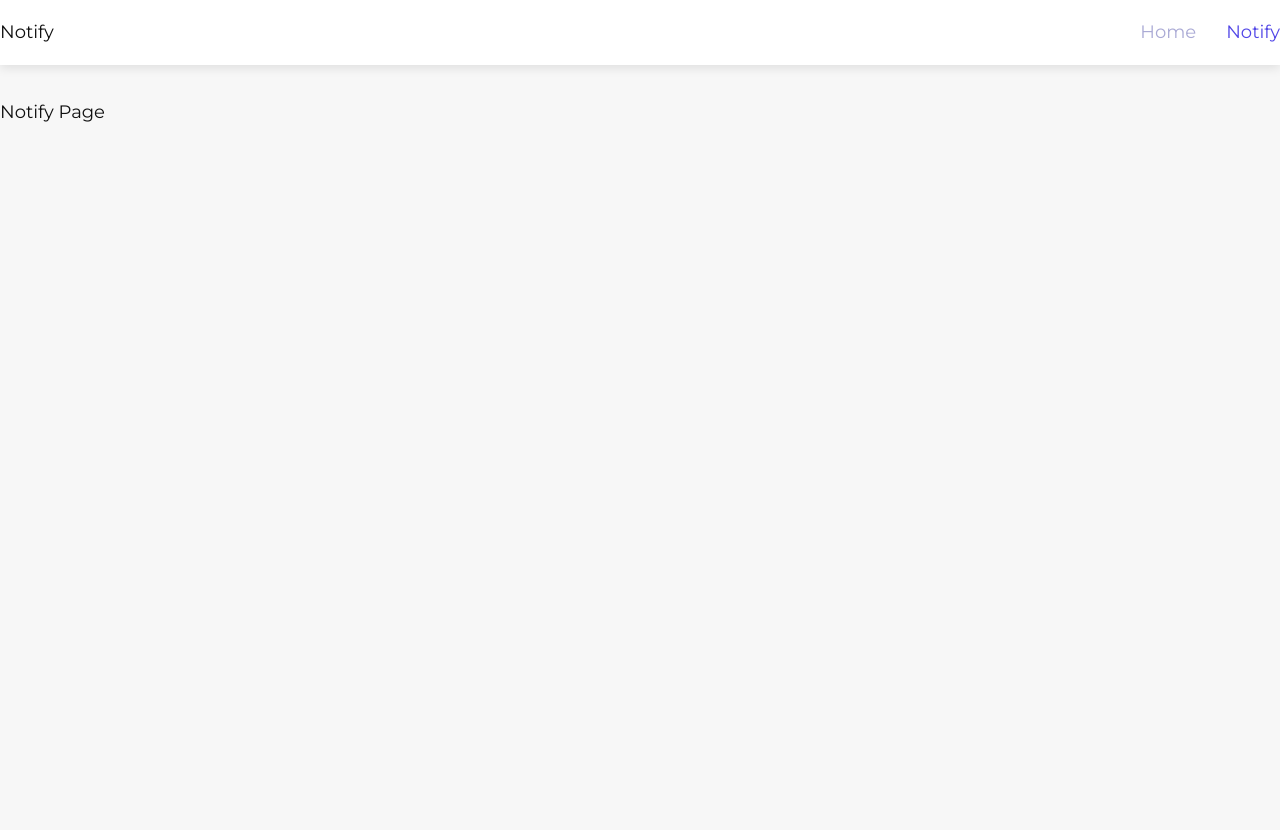
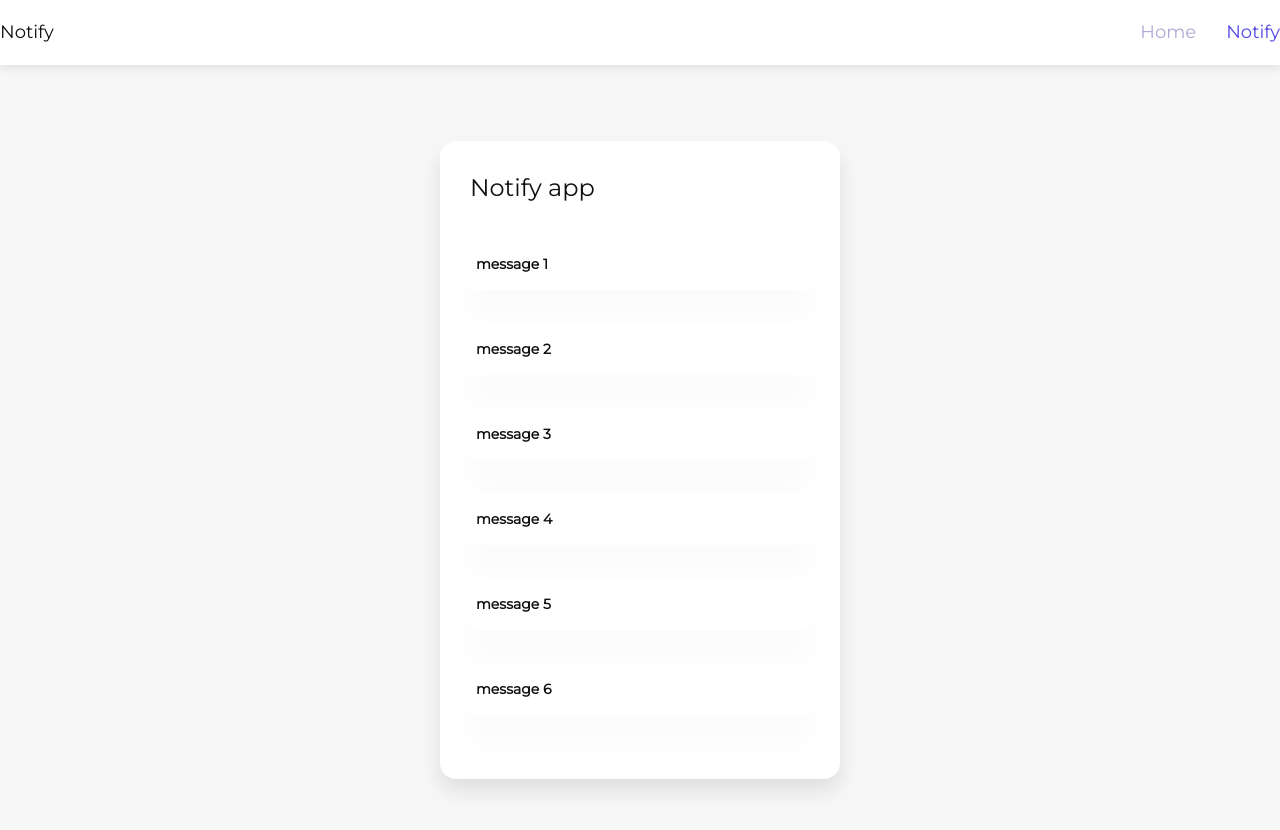
Before and after one commit to Incorrect111/Notify, a Vue app: page /#/notify in a window 1280 px wide. Shown: the top 830 px of the page. Built offline with nearby package versions, Linux system fonts and the light colour scheme.

Commit message:
add preloader

```diff
--- /dev/null
+++ b/Preloader.vue
@@ -0,0 +1,129 @@
+<template>
+  <div class="preloader"
+       :style="{ width : width + 'px', height: height + 'px' }">
+
+    <!-- wBalls -->
+    <div class="wBall" id="wBall_1"><div class="wInnerBall"></div></div>
+    <div class="wBall" id="wBall_2"><div class="wInnerBall"></div></div>
+    <div class="wBall" id="wBall_3"><div class="wInnerBall"></div></div>
+    <div class="wBall" id="wBall_4"><div class="wInnerBall"></div></div>
+    <div class="wBall" id="wBall_5"><div class="wInnerBall"></div></div>
+
+  </div>
+</template>
+
+<script>
+export default {
+  props: {
+    width: {
+      type: Number,
+      default: 16
+    },
+    height: {
+      type: Number,
+      default: 16
+    }
+  }
+}
+</script>
+
+<style scoped>
+.preloader {
+  position: relative;
+  display: inline-block;
+  margin:auto;
+}
+
+.wBall {
+  position: absolute;
+  width: 100%;
+  height: 100%;
+  opacity: 0;
+  transform: rotate(225deg);
+  animation: orbit 3.6325s infinite;
+}
+
+.wInnerBall{
+  position: absolute;
+  width: 5%;
+  height: 5%;
+  background: #444ce0;
+  left:0px;
+  top:0px;
+  border-radius: 3px;
+}
+
+#wBall_1 {
+  animation-delay: 0.796s;
+}
+
+#wBall_2 {
+  animation-delay: 0.153s;
+}
+
+#wBall_3 {
+  animation-delay: 0.3165s;
+}
+
+#wBall_4 {
+  animation-delay: 0.4695s;
+}
+
+#wBall_5 {
+  animation-delay: 0.633s;
+}
+
+@keyframes orbit {
+  0% {
+    opacity: 1;
+    z-index:99;
+    transform: rotate(180deg);
+    animation-timing-function: ease-out;
+  }
+
+  7% {
+    opacity: 1;
+    transform: rotate(300deg);
+    animation-timing-function: linear;
+    origin:0%;
+  }
+
+  30% {
+    opacity: 1;
+    transform:rotate(410deg);
+    animation-timing-function: ease-in-out;
+    origin:7%;
+  }
+
+  39% {
+    opacity: 1;
+    transform: rotate(645deg);
+    animation-timing-function: linear;
+    origin:30%;
+  }
+
+  70% {
+    opacity: 1;
+    transform: rotate(770deg);
+    animation-timing-function: ease-out;
+    origin:39%;
+  }
+
+  75% {
+    opacity: 1;
+    transform: rotate(900deg);
+    animation-timing-function: ease-out;
+    origin:70%;
+  }
+
+  76% {
+  opacity: 0;
+    transform:rotate(900deg);
+  }
+
+  100% {
+  opacity: 0;
+    transform: rotate(900deg);
+  }
+}
+</style>
--- a/package.json
+++ b/package.json
@@ -1,5 +1,5 @@
 {
-    "name": "users-crm",
+    "name": "notify",
     "version": "0.1.0",
     "private": true,
     "scripts": {
--- /dev/null
+++ b/src/components/Notify.vue
@@ -0,0 +1,53 @@
+<template>
+  <table>
+    <transition-group name="list" tag="tbody">
+      <tr v-for="message in messages" :key="message.title">
+        <td> <span>{{ message.title }}</span> </td>
+      </tr>
+    </transition-group>
+  </table>
+</template>
+
+<script>
+export default {
+  props: {
+    messages: {
+      type: Array,
+      required: true
+    }
+  }
+}
+</script>
+
+<style lang="scss" scoped>
+table {
+  text-align: center;
+}
+td {
+  display: flex;
+  justify-content: space-between;
+  padding: 12px 6px;
+  font-size: 14px;
+}
+
+/* Animation */
+.list-item {
+  display: inline-block;
+  margin-right: 10px;
+}
+.list-enter-active, .list-leave-active {
+  transition: all 1s;
+}
+.list-enter, .list-leave-to /* .list-leave-active до версии 2.1.8 */ {
+  opacity: 0;
+  transform: translateY(30px);
+}
+
+button {
+  margin-top: 20px;
+  &.btnDisabled {
+    cursor: default;
+    opacity: .6;
+  }
+}
+</style>
--- /dev/null
+++ b/src/components/UI/Preloader.vue
@@ -0,0 +1,129 @@
+<template>
+  <div class="preloader"
+       :style="{ width : width + 'px', height: height + 'px' }">
+
+    <!-- wBalls -->
+    <div class="wBall" id="wBall_1"><div class="wInnerBall"></div></div>
+    <div class="wBall" id="wBall_2"><div class="wInnerBall"></div></div>
+    <div class="wBall" id="wBall_3"><div class="wInnerBall"></div></div>
+    <div class="wBall" id="wBall_4"><div class="wInnerBall"></div></div>
+    <div class="wBall" id="wBall_5"><div class="wInnerBall"></div></div>
+
+  </div>
+</template>
+
+<script>
+export default {
+  props: {
+    width: {
+      type: Number,
+      default: 16
+    },
+    height: {
+      type: Number,
+      default: 16
+    }
+  }
+}
+</script>
+
+<style scoped>
+.preloader {
+  position: relative;
+  display: inline-block;
+  margin:auto;
+}
+
+.wBall {
+  position: absolute;
+  width: 100%;
+  height: 100%;
+  opacity: 0;
+  transform: rotate(225deg);
+  animation: orbit 3.6325s infinite;
+}
+
+.wInnerBall{
+  position: absolute;
+  width: 5%;
+  height: 5%;
+  background: #444ce0;
+  left:0px;
+  top:0px;
+  border-radius: 3px;
+}
+
+#wBall_1 {
+  animation-delay: 0.796s;
+}
+
+#wBall_2 {
+  animation-delay: 0.153s;
+}
+
+#wBall_3 {
+  animation-delay: 0.3165s;
+}
+
+#wBall_4 {
+  animation-delay: 0.4695s;
+}
+
+#wBall_5 {
+  animation-delay: 0.633s;
+}
+
+@keyframes orbit {
+  0% {
+    opacity: 1;
+    z-index:99;
+    transform: rotate(180deg);
+    animation-timing-function: ease-out;
+  }
+
+  7% {
+    opacity: 1;
+    transform: rotate(300deg);
+    animation-timing-function: linear;
+    origin:0%;
+  }
+
+  30% {
+    opacity: 1;
+    transform:rotate(410deg);
+    animation-timing-function: ease-in-out;
+    origin:7%;
+  }
+
+  39% {
+    opacity: 1;
+    transform: rotate(645deg);
+    animation-timing-function: linear;
+    origin:30%;
+  }
+
+  70% {
+    opacity: 1;
+    transform: rotate(770deg);
+    animation-timing-function: ease-out;
+    origin:39%;
+  }
+
+  75% {
+    opacity: 1;
+    transform: rotate(900deg);
+    animation-timing-function: ease-out;
+    origin:70%;
+  }
+
+  76% {
+  opacity: 0;
+    transform:rotate(900deg);
+  }
+
+  100% {
+  opacity: 0;
+    transform: rotate(900deg);
+  }
+}
+</style>
--- a/src/pages/Notify.vue
+++ /dev/null
@@ -1,9 +0,0 @@
-<template>
-  <div class="wrapper-content wrapper-content--fixed">
-    <section>
-      <div class="container">
-        <h1>Notify Page</h1>
-      </div>
-    </section>
-  </div>
-</template>
--- /dev/null
+++ b/src/pages/NotifyPage.vue
@@ -0,0 +1,80 @@
+<template>
+  <div class="wrapper-content wrapper-content--fixed">
+    <section>
+      <div class="container">
+        <!-- wrapper -->
+        <div class="notify__wrapper">
+          <!-- title -->
+          <div class="notify-title">
+            <p>Notify app</p>
+            <!-- svg -->
+          </div>
+
+          <!-- notify-content -->
+          <div class="notify__content">
+            <!-- preloader -->
+            <preloader v-if="loading" :width="90" :height="90"/>
+            <!-- notify -->
+            <notify
+            v-if="!loading"
+            :messages="messages" />
+          </div>
+        </div>
+      </div>
+    </section>
+  </div>
+</template>
+
+<script>
+import notify from "@/components/Notify.vue";
+import preloader from "@/components/UI/Preloader.vue";
+
+export default {
+  components: { notify, preloader },
+
+  data() {
+    return {
+      loading: false,
+      messages: [
+        { title: "message 1" },
+        { title: "message 2" },
+        { title: "message 3" },
+        { title: "message 4" },
+        { title: "message 5" },
+        { title: "message 6" }
+      ]
+    };
+  }
+};
+</script>
+
+ <style lang="scss" scoped>
+
+.container {
+display: flex;
+align-items: center;
+justify-content: center;
+height: 90vh;
+}
+
+.notify__wrapper{
+  width: 400px;
+  background-color: #ffffff;
+  padding: 30px;
+  border-radius: 16px;
+  box-shadow: 0 12px 22px 0 rgba(0,0,0,.1);
+}
+
+.notify__content {
+  display: flex;
+  align-items: center;
+  flex-direction: column;
+  min-height: 300px;
+}
+
+.notify-title {
+  p {
+    font-size: 24px;
+  }
+}
+</style>
--- a/src/routes.js
+++ b/src/routes.js
@@ -7,7 +7,7 @@ Vue.use(Router)
 // Pages
 import Home from '@/pages/Home'
 import NotFound from '@/pages/404'
-import Notify from '@/pages/Notify'
+import Notify from '@/pages/NotifyPage'
 
 // Routering
 export default new Router({
```
Also changed, not shown: 2 other files (tests, documents, lock files or other folders).
